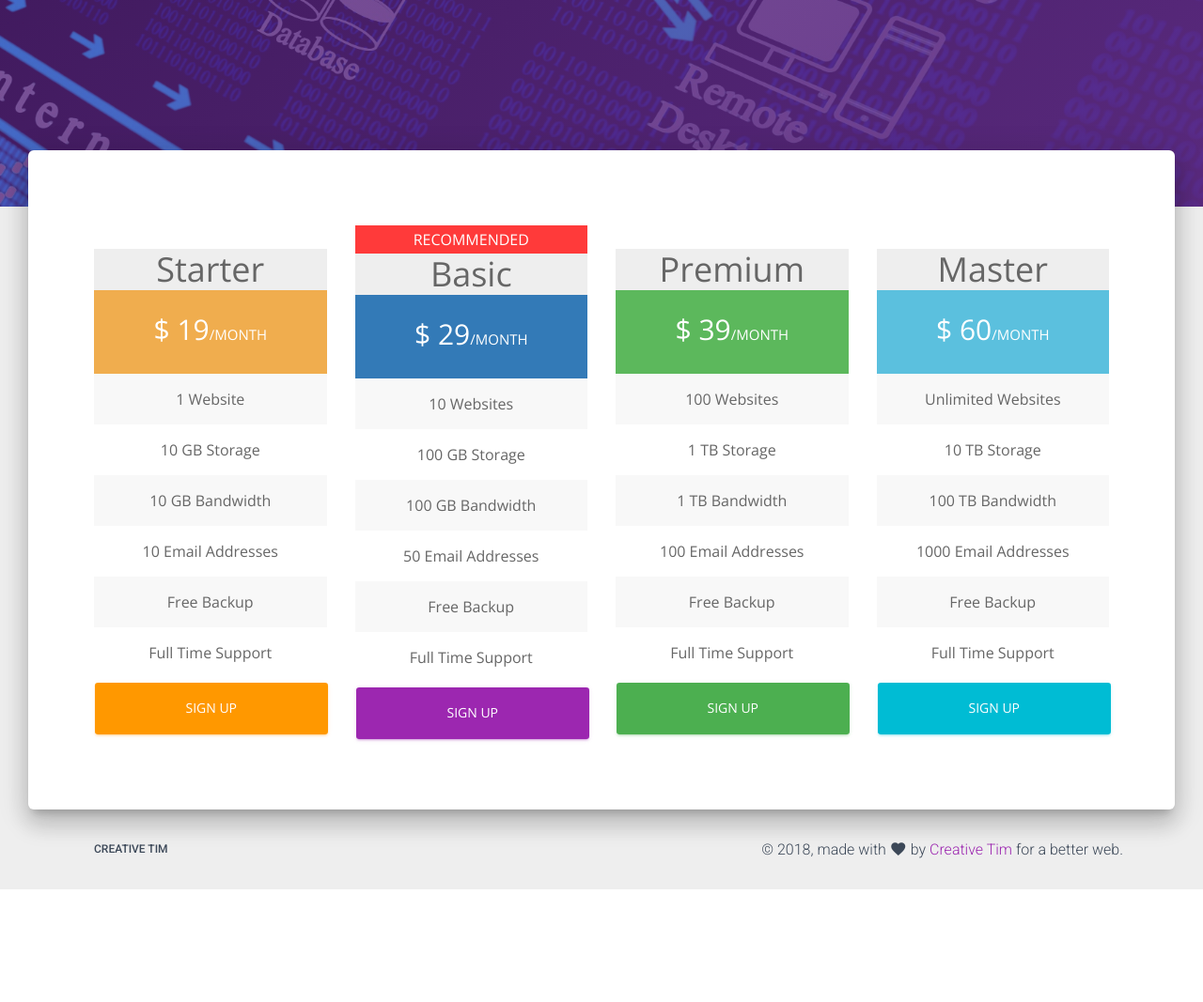
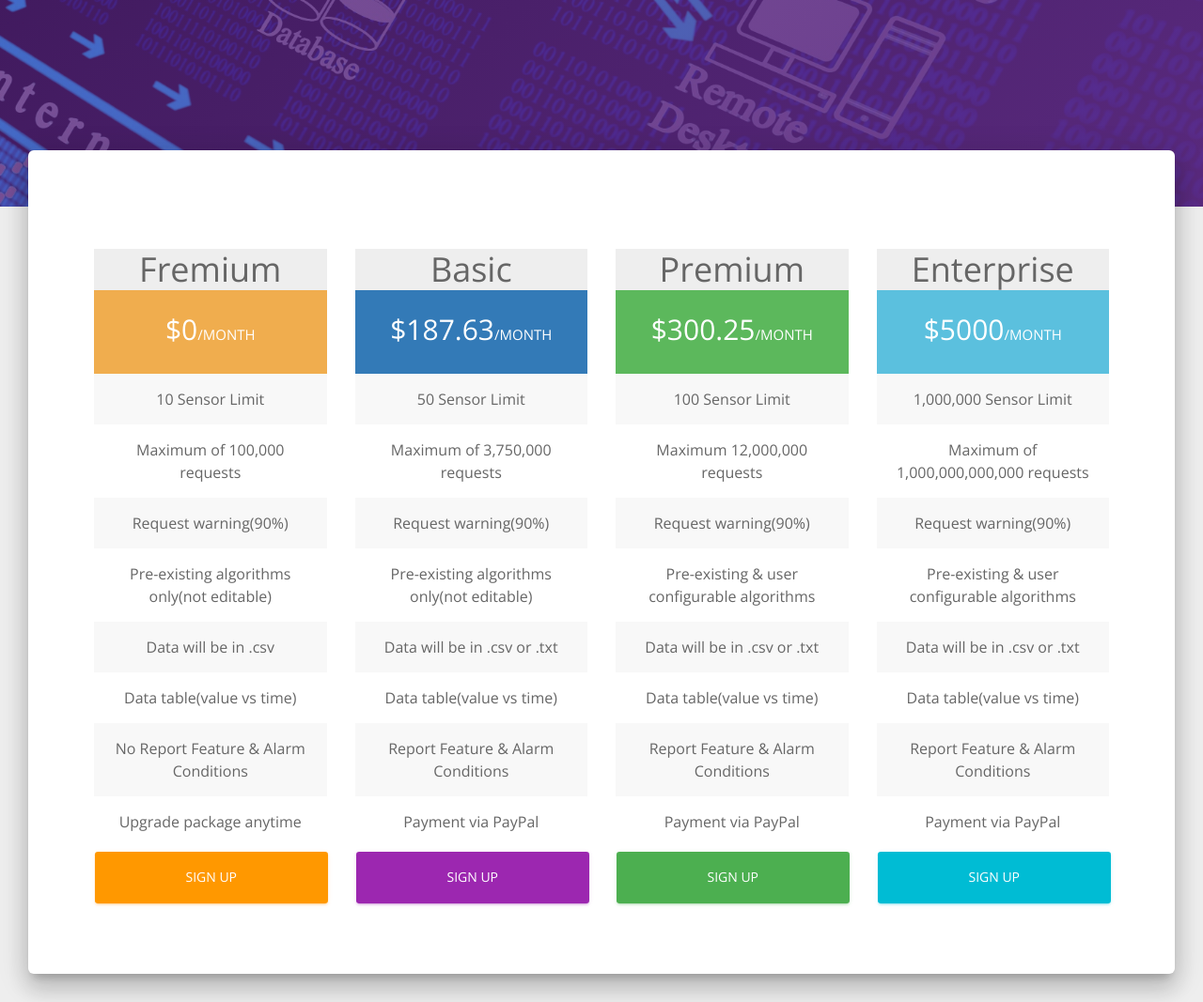
Before and after one commit to meshach3000/cdwebapp, a PHP site: page /pages/sub.php in a window 1280 px wide. Shown: the part 580-1647 px from the top of the page at 94% size. Before the commit the page ends 1527 px from the top, so only its background shows below. Run offline with PHP 8.4, Linux system fonts and the light colour scheme; some libraries are stand-ins or nearby versions.

Commit message:
updated subscription page

```diff
--- a/pages/sub.php
+++ b/pages/sub.php
@@ -49,32 +49,35 @@
             <div class="row">
                 <div class="col-md-3 col-sm-6 col-xs-12 float-shadow">
                     <div class="price_table_container">
-                        <div class="price_table_heading">Starter</div>
+                        <div class="price_table_heading">Fremium</div>
                         <div class="price_table_body">
-                            <div class="price_table_row cost warning-bg"><strong>$ 19</strong><span>/MONTH</span></div>
-                            <div class="price_table_row">1 Website</div>
-                            <div class="price_table_row">10 GB Storage</div>
-                            <div class="price_table_row">10 GB Bandwidth</div>
-                            <div class="price_table_row">10 Email Addresses</div>
-                            <div class="price_table_row">Free Backup</div>
-                            <div class="price_table_row">Full Time Support</div>
+                            <div class="price_table_row cost warning-bg"><strong>$0</strong><span>/MONTH</span></div>
+                            <div class="price_table_row">10 Sensor Limit</div>
+                            <div class="price_table_row">Maximum of    100,000 requests</div>
+                            <div class="price_table_row">Request warning(90%)</div>
+                            <div class="price_table_row">Pre-existing algorithms only(not editable)</div>
+                            <div class="price_table_row">Data will be in .csv</div>
+                            <div class="price_table_row">Data table(value vs time)</div>
+							<div class="price_table_row">No Report Feature & Alarm Conditions</div>
+							<div class="price_table_row">Upgrade package anytime</div>
                         </div>
                         <a href="reg.php" class="btn btn-warning btn-lg btn-block">Sign Up</a>
                     </div>
                 </div>
 
                 <div class="col-md-3 col-sm-6 col-xs-12 float-shadow">
-                    <div class="recommended"><strong><span class="glyphicon glyphicon-heart" aria-hidden="true"></span> RECOMMENDED</strong></div>
                     <div class="price_table_container">
                         <div class="price_table_heading">Basic</div>
                         <div class="price_table_body">
-                            <div class="price_table_row cost primary-bg"><strong>$ 29</strong><span>/MONTH</span></div>
-                            <div class="price_table_row">10 Websites</div>
-                            <div class="price_table_row">100 GB Storage</div>
-                            <div class="price_table_row">100 GB Bandwidth</div>
-                            <div class="price_table_row">50 Email Addresses</div>
-                            <div class="price_table_row">Free Backup</div>
-                            <div class="price_table_row">Full Time Support</div>
+                            <div class="price_table_row cost primary-bg"><strong>$187.63</strong><span>/MONTH</span></div>
+                            <div class="price_table_row">50 Sensor Limit</div>
+                            <div class="price_table_row">Maximum of    3,750,000 requests</div>
+                            <div class="price_table_row">Request warning(90%)</div>
+                            <div class="price_table_row">Pre-existing algorithms only(not editable)</div>
+                            <div class="price_table_row">Data will be in .csv or .txt</div>
+                            <div class="price_table_row">Data table(value vs time)</div>
+							<div class="price_table_row">Report Feature & Alarm Conditions</div>
+							<div class="price_table_row">Payment via PayPal</div>
                         </div>
                         <a href="reg.php" class="btn btn-primary btn-lg btn-block">Sign Up</a>
                     </div>
@@ -84,13 +87,15 @@
                     <div class="price_table_container">
                         <div class="price_table_heading">Premium</div>
                         <div class="price_table_body">
-                            <div class="price_table_row cost success-bg"><strong>$ 39</strong><span>/MONTH</span></div>
-                            <div class="price_table_row">100 Websites</div>
-                            <div class="price_table_row">1 TB Storage</div>
-                            <div class="price_table_row">1 TB Bandwidth</div>
-                            <div class="price_table_row">100 Email Addresses</div>
-                            <div class="price_table_row">Free Backup</div>
-                            <div class="price_table_row">Full Time Support</div>
+                            <div class="price_table_row cost success-bg"><strong>$300.25</strong><span>/MONTH</span></div>
+                            <div class="price_table_row">100 Sensor Limit</div>
+                            <div class="price_table_row">Maximum 12,000,000 requests</div>
+                            <div class="price_table_row">Request warning(90%)</div>
+                            <div class="price_table_row">Pre-existing & user configurable algorithms</div>
+                            <div class="price_table_row">Data will be in .csv or .txt</div>
+                            <div class="price_table_row">Data table(value vs time)</div>
+							<div class="price_table_row">Report Feature & Alarm Conditions</div>
+							<div class="price_table_row">Payment via PayPal</div>
                         </div>
                         <a href="reg.php" class="btn btn-success btn-lg btn-block">Sign Up</a>
                     </div>
@@ -98,15 +103,17 @@
 
                 <div class="col-md-3 col-sm-6 col-xs-12 float-shadow">
                     <div class="price_table_container">
-                        <div class="price_table_heading">Master</div>
+                        <div class="price_table_heading">Enterprise</div>
                         <div class="price_table_body">
-                            <div class="price_table_row cost info-bg"><strong>$ 60</strong><span>/MONTH</span></div>
-                            <div class="price_table_row">Unlimited Websites</div>
-                            <div class="price_table_row">10 TB Storage</div>
-                            <div class="price_table_row">100 TB Bandwidth</div>
-                            <div class="price_table_row">1000 Email Addresses</div>
-                            <div class="price_table_row">Free Backup</div>
-                            <div class="price_table_row">Full Time Support</div>
+                            <div class="price_table_row cost info-bg"><strong>$5000</strong><span>/MONTH</span></div>
+                            <div class="price_table_row">1,000,000 Sensor Limit</div>
+                            <div class="price_table_row">Maximum of 1,000,000,000,000 requests</div>
+                            <div class="price_table_row">Request warning(90%)</div>
+                            <div class="price_table_row">Pre-existing & user configurable algorithms</div>
+                            <div class="price_table_row">Data will be in .csv or .txt</div>
+                            <div class="price_table_row">Data table(value vs time)</div>
+							<div class="price_table_row">Report Feature & Alarm Conditions</div>
+							<div class="price_table_row">Payment via PayPal</div>
                         </div>
                         <a href="reg.php" class="btn btn-info btn-lg btn-block">Sign Up</a>
                     </div>
@@ -122,24 +129,6 @@
 </div>
 
 <footer class="footer footer-default" >
-  <div class="container">
-    <nav class="float-left">
-      <ul>
-        <li>
-          <a href="https://www.creative-tim.com/">
-              Creative Tim
-          </a>
-        </li>
-      </ul>
-    </nav>
-    <div class="copyright float-right">
-        &copy;
-        <script>
-            document.write(new Date().getFullYear())
-        </script>, made with <i class="material-icons">favorite</i> by
-        <a href="https://www.creative-tim.com/" target="blank">Creative Tim</a> for a better web.
-    </div>
-  </div>
 </footer>
 <!--   Core JS Files   -->
 <script src="../assets/js/core/jquery.min.js" type="text/javascript"></script>
```
